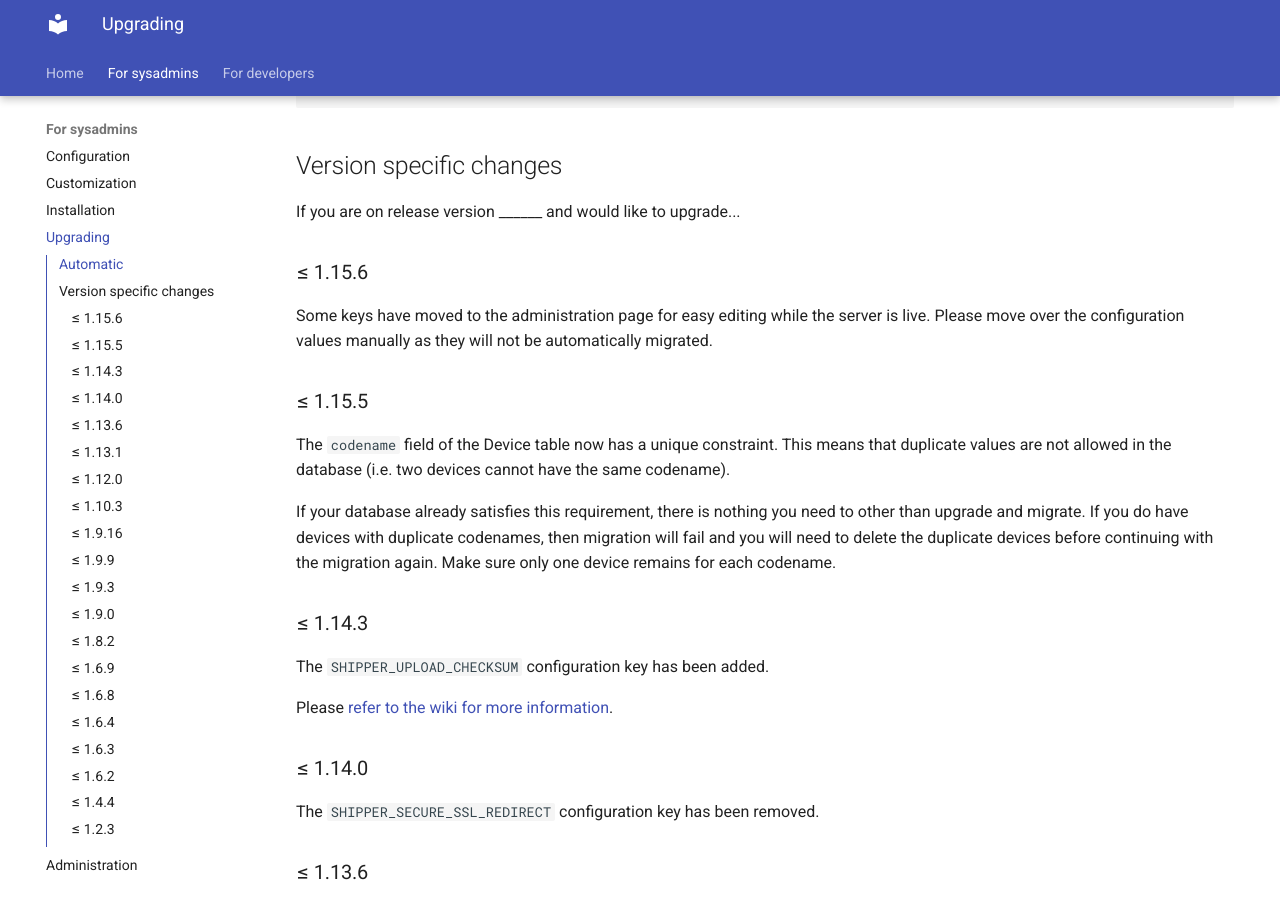
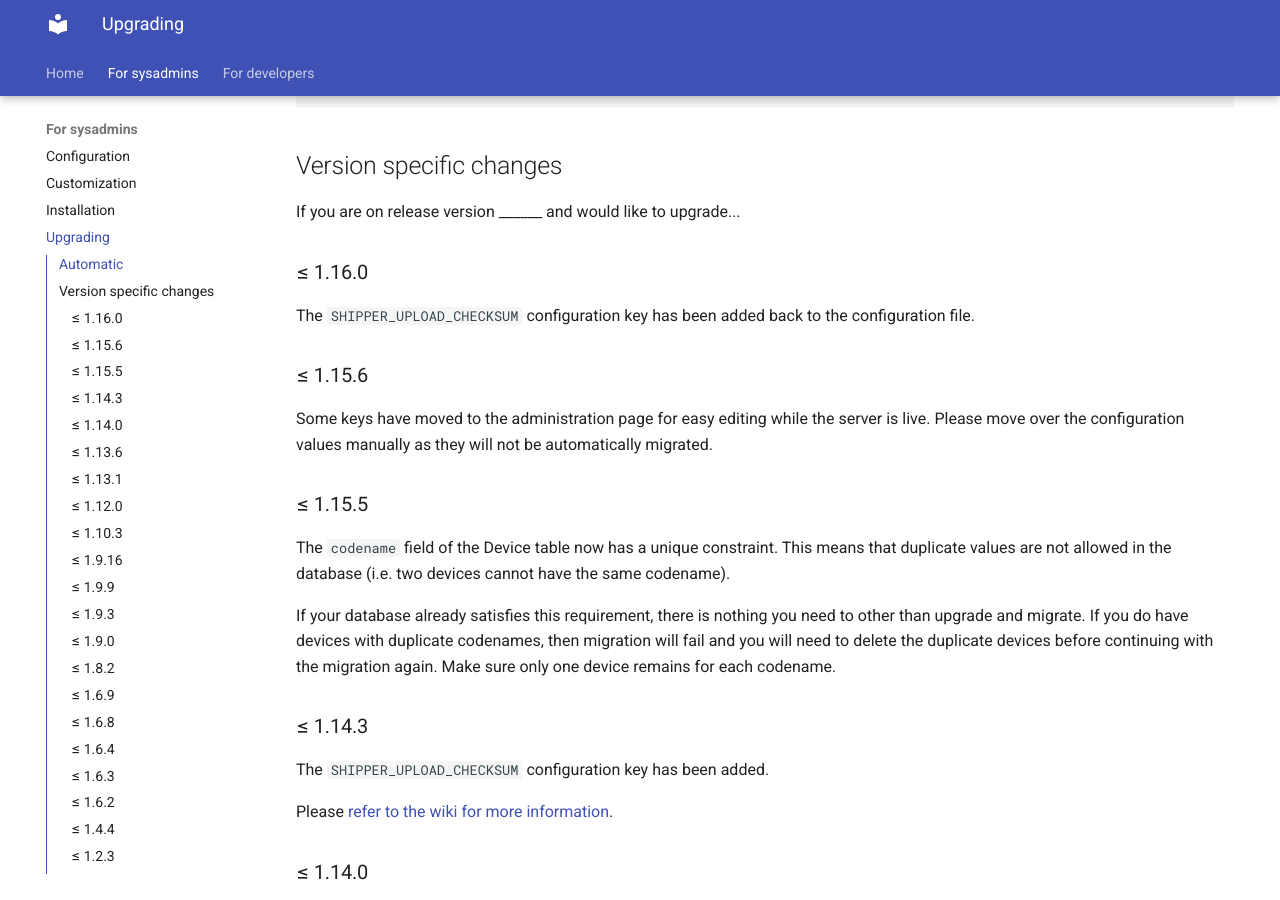
Before and after one commit to shipperstack/shipper, an MkDocs documentation site: the page built from docs/docs/sysadmin/Upgrading.md, in a window 1280 px wide and 900 px high, scrolled down 385 px. Built offline with MkDocs 1.6.1 and Material for MkDocs 9.7.7, drawn with Linux system fonts in a browser that asks for light colours; the version menu is left out.

Commit message:
docs: sysadmin: Upgrading: add instructions for migrating from 1.16.0

```diff
--- a/docs/docs/sysadmin/Upgrading.md
+++ b/docs/docs/sysadmin/Upgrading.md
@@ -16,6 +16,9 @@ alias update-shipper='bash <(curl -s https://raw.githubusercontent.com/ericswpar
 
 If you are on release version ______ and would like to upgrade...
 
+### ≤ 1.16.0
+
+The `SHIPPER_UPLOAD_CHECKSUM` configuration key has been added back to the configuration file.
 
 ### ≤ 1.15.6
 
```
